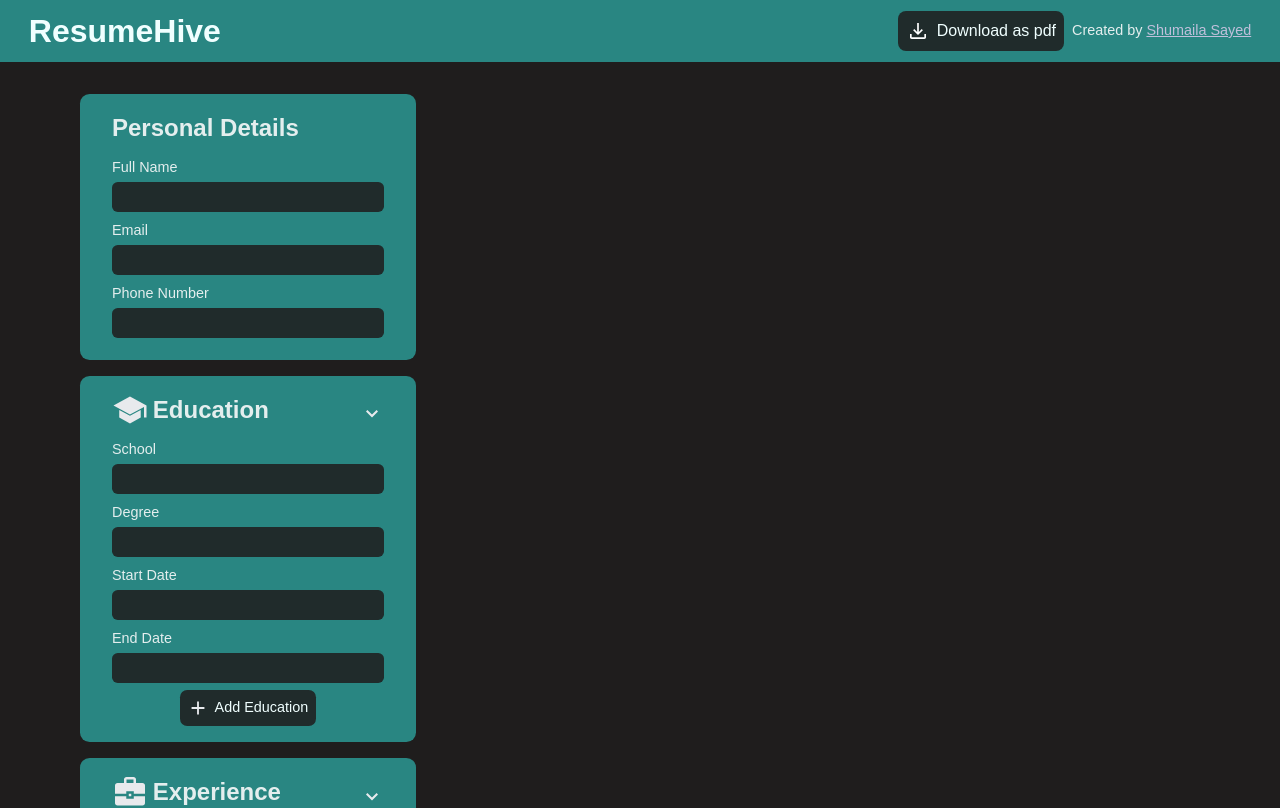
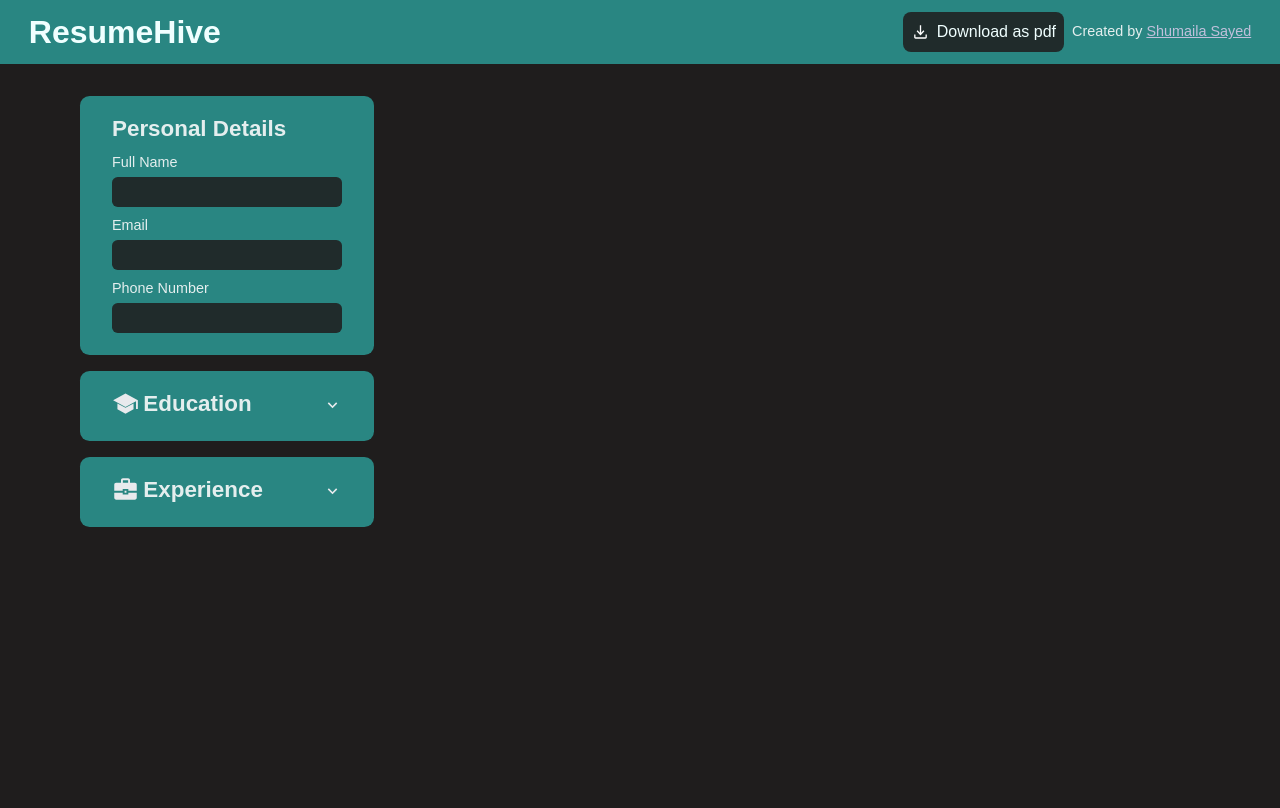
Before and after one commit to Shumaila-sayed/ResumeHive, a React (Vite) app: page / in a window 1280 px wide. Shown: the top 808 px of the page. Built offline with nearby package versions, Linux system fonts and the light colour scheme; a web font is replaced by a local one.

Commit message:
Toggle on click

```diff
--- a/src/components/App.jsx
+++ b/src/components/App.jsx
@@ -8,8 +8,10 @@ function App() {
   return (
       <>
         <Header />
-        <Details />
-        <Resume />
+        <div className="main">
+          <Details />
+          <Resume />
+        </div>
       </>
   )
 }
--- a/src/components/Education.jsx
+++ b/src/components/Education.jsx
@@ -2,9 +2,11 @@ import { useState } from 'react';
 import schoolIcon from '../assets/school_32dp_E8EAED_FILL1_wght400_GRAD0_opsz40.svg'
 import downArrowIcon from '../assets/keyboard_arrow_down_31dp_E8EAED_FILL0_wght400_GRAD0_opsz24.svg'
 import addIcon from '../assets/add_30dp_E8EAED_FILL0_wght400_GRAD0_opsz24.svg';
+import upArrowIcon from '../assets/keyboard_arrow_up_31dp_E8EAED_FILL0_wght400_GRAD0_opsz24.svg'
 
 function Education() {
 	const [input, setInputs] = useState({});
+	const [showForm, setShowForm] = useState(false);
 
 	const handleChange = (event) => {
 		const name = event.target.name;
@@ -12,17 +14,39 @@ function Education() {
 		setInputs((values) => ({ ...values, [name]: value }));
 	};
 
+	const toggleForm = () => {
+	setShowForm(!showForm)
+	}
+
     return (
 			<div className='card'>
 				<div className='edu-header'>
-
-				<h2><img
+					<h2>
+						<img
 							src={schoolIcon}
 							alt=''
-				/>Education</h2>
-				<img src={downArrowIcon} alt="" />
+						/>
+						Education
+					</h2>
+					<img
+						src={showForm ? upArrowIcon : downArrowIcon}
+						alt=''
+						onClick={toggleForm}
+					/>
 				</div>
 
+				{showForm &&
+					<Form
+						input={input}
+						handleChange={handleChange}
+					/>
+				}
+			</div>
+		);
+}
+
+function Form({ input, handleChange }) {
+	return(
 	<div className='form-container'>
 		<form action=''>
 			<label>
@@ -65,10 +89,14 @@ function Education() {
 				/>
 			</label>
 		</form>
+		<button className='addBtn'>
+			<img
+				src={addIcon}
+				alt=''
+			/>
+			Add Education
+		</button>
 		</div>
-			  <button className='addBtn'><img src={addIcon} alt="" />Add Education</button>
-			</div>
-		);
+	)
 }
-
 export default Education
--- a/src/components/Experience.jsx
+++ b/src/components/Experience.jsx
@@ -2,15 +2,21 @@ import { useState } from "react";
 import workIcon from '../assets/business_center_32dp_E8EAED_FILL1_wght400_GRAD0_opsz40.svg'
 import downArrowIcon from '../assets/keyboard_arrow_down_31dp_E8EAED_FILL0_wght400_GRAD0_opsz24.svg';
 import addIcon from '../assets/add_30dp_E8EAED_FILL0_wght400_GRAD0_opsz24.svg'
+import upArrowIcon from '../assets/keyboard_arrow_up_31dp_E8EAED_FILL0_wght400_GRAD0_opsz24.svg'
 
 function Experience() {
 	const [input, setInputs] = useState({});
+	const [showForm, setShowForm] = useState(false);
 
     const handleChange = (event) => {
 		const name = event.target.name;
 		const value = event.target.value;
 		setInputs((values) => ({ ...values, [name]: value }));
 	};
+
+	const toggleForm = () => {
+		setShowForm(!showForm)
+	}
 
     return (
 			<div className="card">
@@ -21,11 +27,18 @@ function Experience() {
 						alt=''
 					/>Experience</h2>
 					<img
-						src={downArrowIcon}
+						src={showForm ? upArrowIcon : downArrowIcon}
 					alt=''
+					onClick={toggleForm}
 					/>
 			</div>
+			{showForm && <Form input={input} handleChange={handleChange} />}
+			</div>
+		);
+}
 
+function Form({input, handleChange}) {
+	return (
 		<div className='form-container'>
 			<form action=''>
 				<label>
@@ -68,14 +81,19 @@ function Experience() {
 				<label>
 					Main Responsibilities
 					<textarea
-							name="responsibilities"
+						name='responsibilities'
 						value={input.responsibilities || ''}
 						onChange={handleChange}
 					/>
 				</label>
 			</form>
-                  <button className="addBtn"><img src={addIcon} alt="" /> Add Experience</button>
-				</div>
+			<button className='addBtn'>
+				<img
+					src={addIcon}
+					alt=''
+				/>{' '}
+				Add Experience
+			</button>
 		</div>
 	);
 }
--- a/src/styles/App.css
+++ b/src/styles/App.css
@@ -1,6 +1,5 @@
-#root {
-    display: grid;
-    grid-template-columns: 1fr 2fr;
-    grid-template-rows: 5% 95%;
+.main {
+    display: flex;
+    margin-top: 2em;
     gap: 2em;
 }
--- a/src/styles/Details.css
+++ b/src/styles/Details.css
@@ -9,6 +9,7 @@
     background-color: rgb(41, 134, 130);
     padding: 1em 2em;
     border-radius: 0.6em;
+    width: 23vw;
 }
 
 input {
@@ -36,10 +37,14 @@ label {
 }
 
 h2 {
-    margin-bottom: 0.4em;
+    margin-bottom: 0.2em;
     display: flex;
-    align-items: flex-end;
+    align-items: center;
     gap: 0.2em;
+    font-size: 1.4em;
+}
+.edu-header img {
+    cursor: pointer;
 }
 
 .edu-header {
@@ -49,7 +54,6 @@ h2 {
 }
 
 .addBtn {
-    width: 50%;
-    margin:  0.5em auto 0 auto;
+    margin:  0.8em auto 0 auto;
     font-size: 0.9em;
 }
--- a/src/styles/Header.css
+++ b/src/styles/Header.css
@@ -1,5 +1,4 @@
 .header {
-    grid-column: 1 / 3;
     display: flex;
     justify-content: space-between;
     padding: 0.5em 1.8em ;
@@ -18,8 +17,8 @@ h1 {
 }
 
 img {
-    width: 1.5em;
-    height: 1.5em;
+    width: 1.2em;
+    height: 1.2em;
 }
 
 button {
```
Lines whose indentation alone changed are shown as unchanged.
